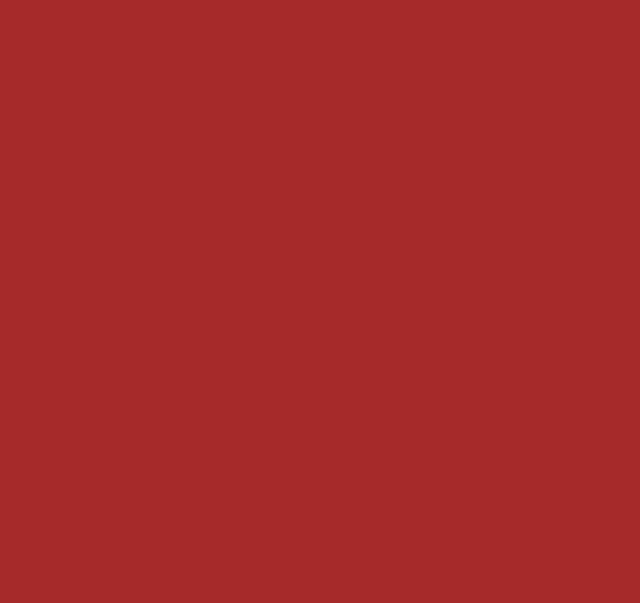
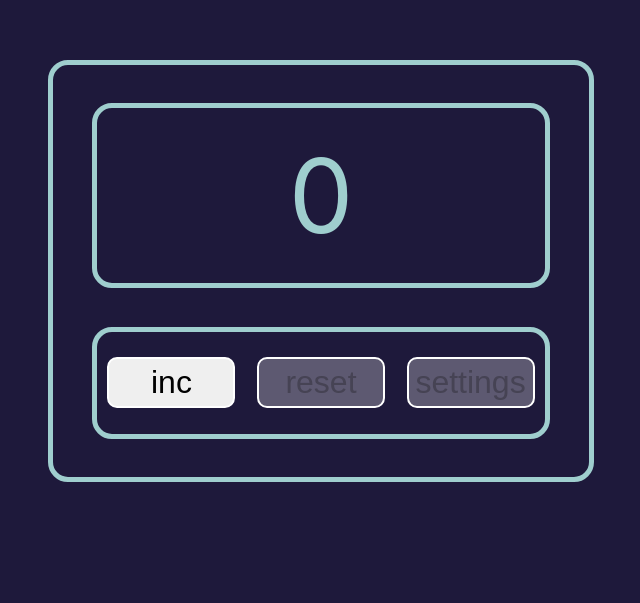
Before and after one commit to hunzah/counter, a React (Create React App) app: page / in a window 1280 px wide. Shown: the part 129-732 px from the top of the page, without its empty margins (319-959 px from the left). Built offline with nearby package versions, Linux system fonts and the light colour scheme.

Commit message:
add style add new button

```diff
--- a/src/App.module.css
+++ b/src/App.module.css
@@ -1,23 +1,27 @@
 .App {
-  padding-top: 300px;
-  text-align: center;
-  height: 100vw;
-  width: 100%;
-  background-color: brown;
+
+    display: flex;
+    justify-content: center;
+    min-height: 100%;
+    align-items: center;
+    background-color: #1e193b;
+
 
 }
 
 .wrapper {
-  display: flex;
-  justify-content: center;
-  align-items: center;
-  height: 100%;
+    border: solid 5px #9fcece;
+    border-radius: 20px;
 }
 
-.container {
-  display: flex;
-  flex-direction: column;
-  align-items: center;
-  border: 2px solid black;
-  padding: 10px;
+.buttonsContainer {
+    font-size: 0.1vw;
+    color: #9fcece;
+    border: 5px solid #9fcece;
+    border-radius: 20px;
+    padding: 2vw 0;
+    margin: 3vw 3vw;
+    display: flex;
+    justify-content: space-around;
+
 }
--- a/src/App.tsx
+++ b/src/App.tsx
@@ -1,5 +1,4 @@
 import React, {useState} from 'react';
-import logo from './logo.svg';
 import s from './App.module.css';
 import {Button} from './components/Button/Button';
 import {Scoreboard} from './components/Scoreboard/Scoreboard';
@@ -21,10 +20,15 @@ function App() {
     return (
         <div className={s.App}>
             <div className={s.wrapper}>
-                <div className={s.container}><Scoreboard count={count}/>
-                    <Button callbackSum={callbackSum} buttonName="Sum" disabled={disabledSum}/>
-                    <Button callbackRes={callbackRes} buttonName="Res" disabled={disabledRes}/>
+                <div
+                    className={s.container}><Scoreboard count={count}/>
                 </div>
+                <div className={s.buttonsContainer}>
+                    <Button callbackSum={callbackSum} buttonName="inc" disabled={disabledSum}/>
+                    <Button callbackRes={callbackRes} buttonName="reset" disabled={disabledRes}/>
+                    <Button callbackRes={callbackRes} buttonName="settings" disabled={disabledRes}/>
+                </div>
+
             </div>
         </div>
     );
--- a/src/components/Button/Button.module.css
+++ b/src/components/Button/Button.module.css
@@ -1,17 +1,13 @@
 .buttons {
-
-    width: 150px;
-    height: 90px;
+    font-size: 2.5vw;
+    border: solid 2px white;
     border-radius: 10px;
-    margin: 10px 10px;
+    width: 10vw;
+    height: 4vw;
 
 }
 
-.wrapper {
-    display: flex;
-    flex-direction: row;
-    justify-content: center;
-    align-items: center;
-    border: 2px solid black;
-    padding: 10px;
+
+.disabled {
+
 }
--- a/src/components/Button/Button.tsx
+++ b/src/components/Button/Button.tsx
@@ -14,10 +14,10 @@ export const Button: FC<PropsType> = (props) => {
         if(callbackSum) callbackSum()
         if(callbackRes) callbackRes()
     }
-
+const className = disabled? `${s.buttons} ${s.disabled}`:s.buttons
     return (
-        <span className={s.wrapper}>
-            <button disabled={props.disabled} className={s.buttons} onClick={onClickHunter}>{props.buttonName}</button>
-        </span>
+        <div className={s.wrapper}>
+            <button disabled={disabled} className={className} onClick={onClickHunter}>{buttonName}</button>
+        </div>
     );
 };
--- a/src/components/Scoreboard/Scoreboard.module.css
+++ b/src/components/Scoreboard/Scoreboard.module.css
@@ -1,9 +1,14 @@
 .scoreboard {
-    font-size: 100px;
-    color: white;
+    font-size: 8vw;
+    color: #9fcece;
+    border: 5px solid #9fcece;
+    border-radius: 20px;
+    display: flex;
+    align-items: center;
+    justify-content: center;
+    padding: 2vw 15vw;
+    margin: 3vw 3vw;
 }
-
 .disabled {
-    font-size: 100px;
-    color: blue;
+    color: red;
 }
--- a/src/components/Scoreboard/Scoreboard.tsx
+++ b/src/components/Scoreboard/Scoreboard.tsx
@@ -7,7 +7,7 @@ type PropsType = {
 export const Scoreboard: FC<PropsType> = (props) => {
     const {count} = props
     return (
-        <div className={count === 5? s.disabled:s.scoreboard}>
+        <div className={count === 5? `${s.scoreboard} ${s.disabled}`:s.scoreboard}>
             {count}
         </div>
     );
--- a/src/index.css
+++ b/src/index.css
@@ -5,10 +5,28 @@ body {
     sans-serif;
   -webkit-font-smoothing: antialiased;
   -moz-osx-font-smoothing: grayscale;
+  height: 100%;
 
+  padding: 0;
 }
 
 code {
   font-family: source-code-pro, Menlo, Monaco, Consolas, 'Courier New',
     monospace;
 }
+html, body {
+  margin: 0;
+  padding: 0;
+  height: 100%;
+}
+
+#root {
+  height: 100%;
+}
+
+
+.container {
+  width: 100%;
+  max-width: 600px;
+  margin: 0 auto;
+}
```
